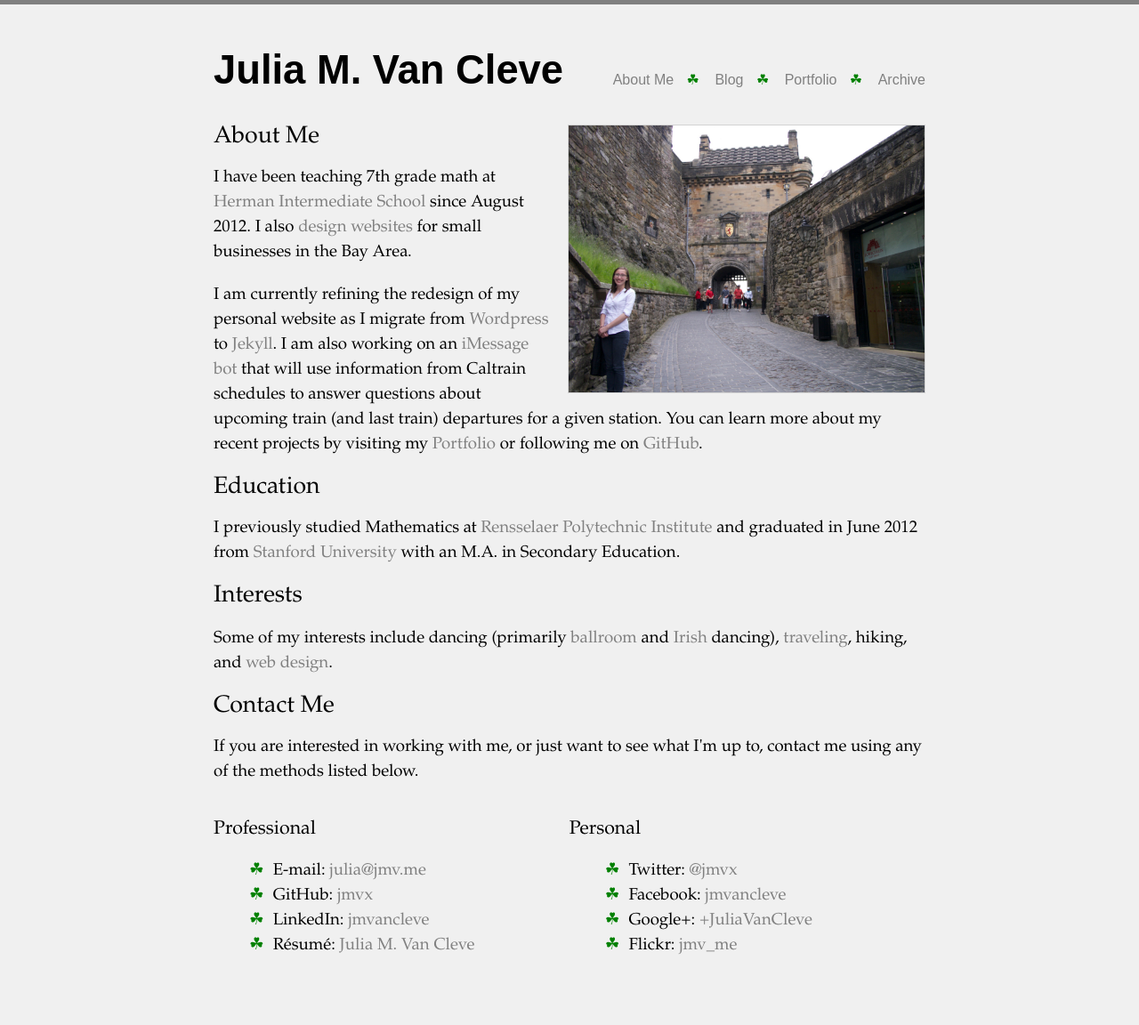
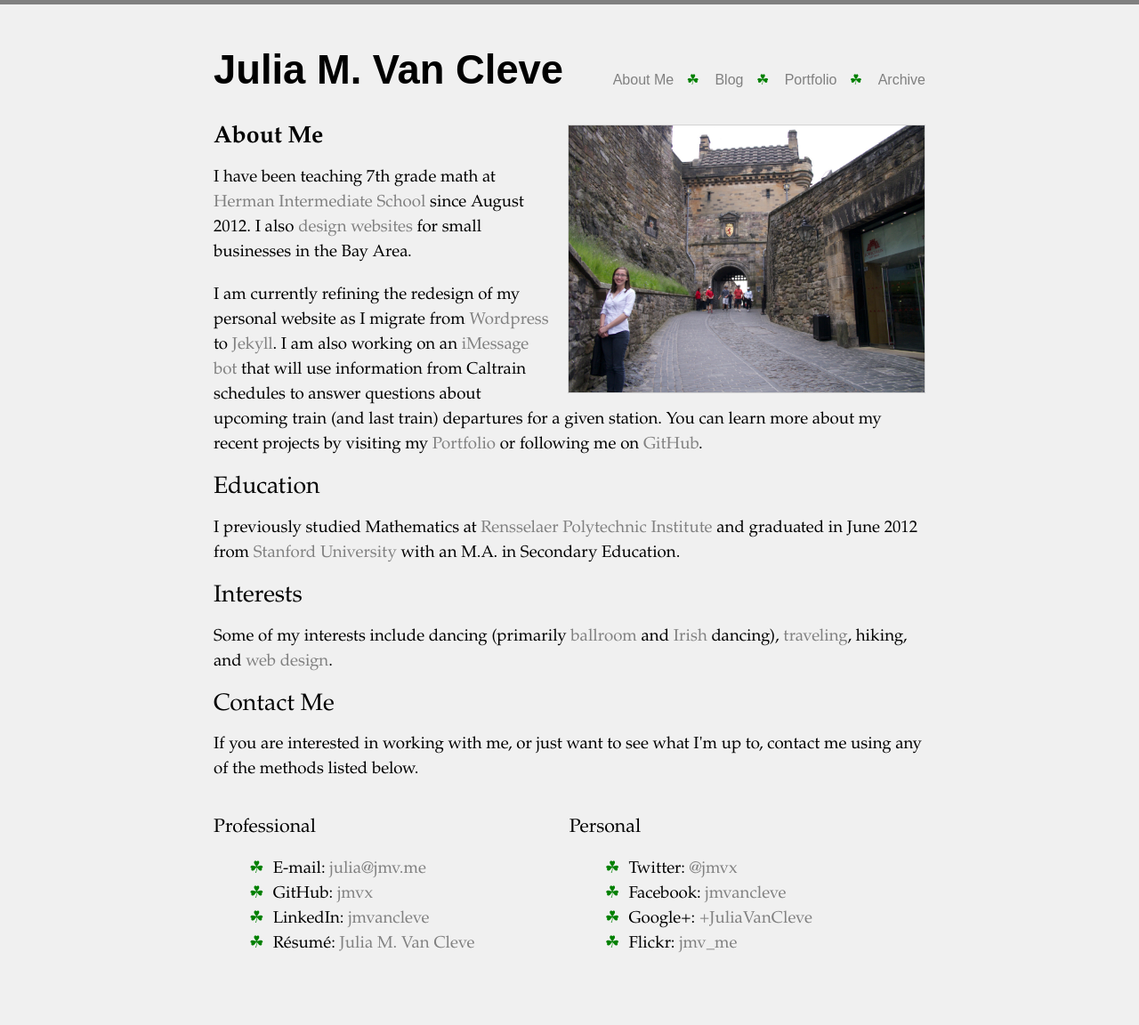
Before and after one commit to jmvx/jmv.me, a Jekyll site: the page built from index.html, in a window 1280 px wide. Shown: the whole page at 89% size. Built offline with Jekyll 4.4.1, drawn with Linux system fonts in a browser that asks for light colours.

Commit message:
Changed heading style of About Me heading

```diff
--- a/index.html
+++ b/index.html
@@ -3,7 +3,7 @@ layout: default
 description: This is my website
 ---
 <img src="/images/profile.jpg" class="medium right" title="edinburgh castle" />
-<h1>About Me</h1>
+<h1 style="font-weight:bold">About Me</h1>
 <p>I have been teaching 7th grade math at <a href="http://www.ogsd.k12.ca.us/html/schoolinfo.html" target="_blank">Herman Intermediate School</a> since August 2012. I also <a href="/portfolio/">design websites</a> for small businesses in the Bay Area.</p>
 
 <p>I am currently refining the redesign of my personal website as I migrate from <a href="/blog/wordpress/">Wordpress</a> to <a href="http://jekyllrb.com" target="_blank">Jekyll</a>. I am also working on an <a href="/blog/caltrain-imessage-bot/">iMessage bot</a> that will use information from Caltrain schedules to answer questions about upcoming train (and last train) departures for a given station. You can learn more about my recent projects by visiting my <a href="/portfolio/">Portfolio</a> or following me on <a href="https://github.com/jmvx" target="_blank">GitHub</a>.</p>
@@ -12,7 +12,7 @@ description: This is my website
 <p>I previously studied Mathematics at <a href="http://rpi.edu/dept/math/" target="_blank">Rensselaer Polytechnic Institute</a> and graduated in June 2012 from <a href="https://gse-step.stanford.edu/" target="_blank">Stanford University</a> with an M.A. in Secondary Education.</p>
 
 <h1>Interests</h1>
-</p>Some of my interests include dancing (primarily <a href="http://ballroom.union.rpi.edu/" target="_blank">ballroom</a> and <a href="http://ceili.stanford.edu/" target="_blank">Irish</a> dancing), <a href="https://www.flickr.com/photos/jmv_me/collections/72157628803033533/" target="_blank">traveling</a>, hiking, and <a href="https://github.com/" target="_blank">web design</a>.</p>
+<p>Some of my interests include dancing (primarily <a href="http://ballroom.union.rpi.edu/" target="_blank">ballroom</a> and <a href="http://ceili.stanford.edu/" target="_blank">Irish</a> dancing), <a href="https://www.flickr.com/photos/jmv_me/collections/72157628803033533/" target="_blank">traveling</a>, hiking, and <a href="https://github.com/" target="_blank">web design</a>.</p>
 
 <h1>Contact Me</h1>
 <p>If you are interested in working with me, or just want to see what I'm up to, contact me using any of the methods listed below.</p>
```
